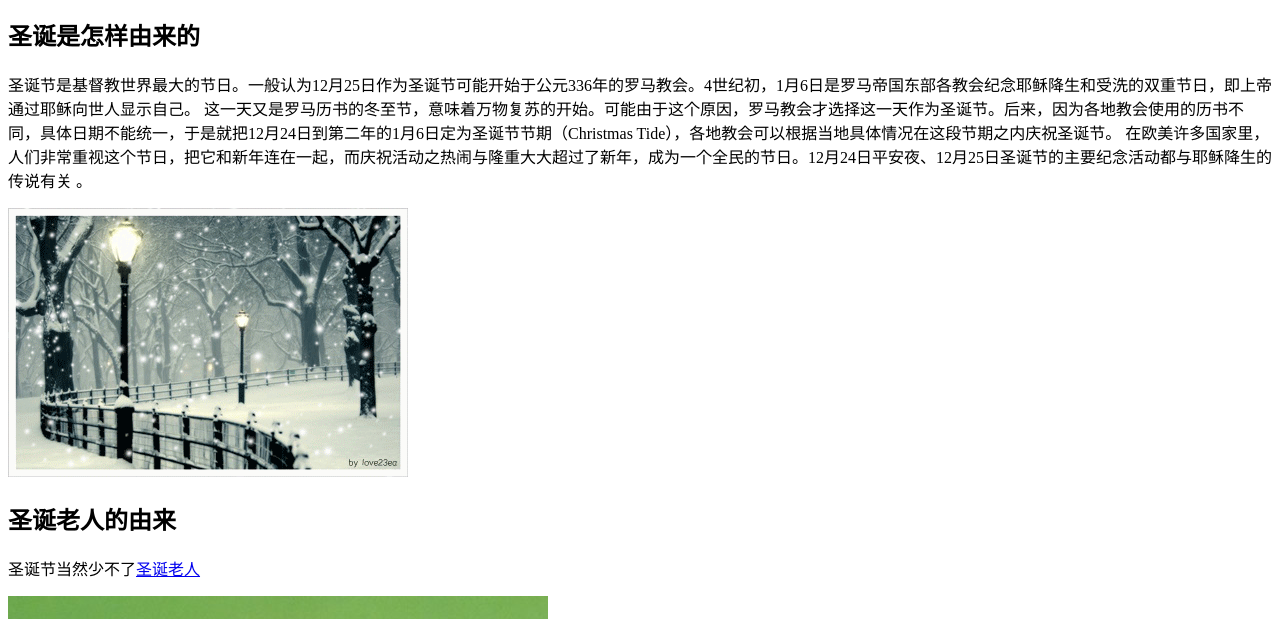
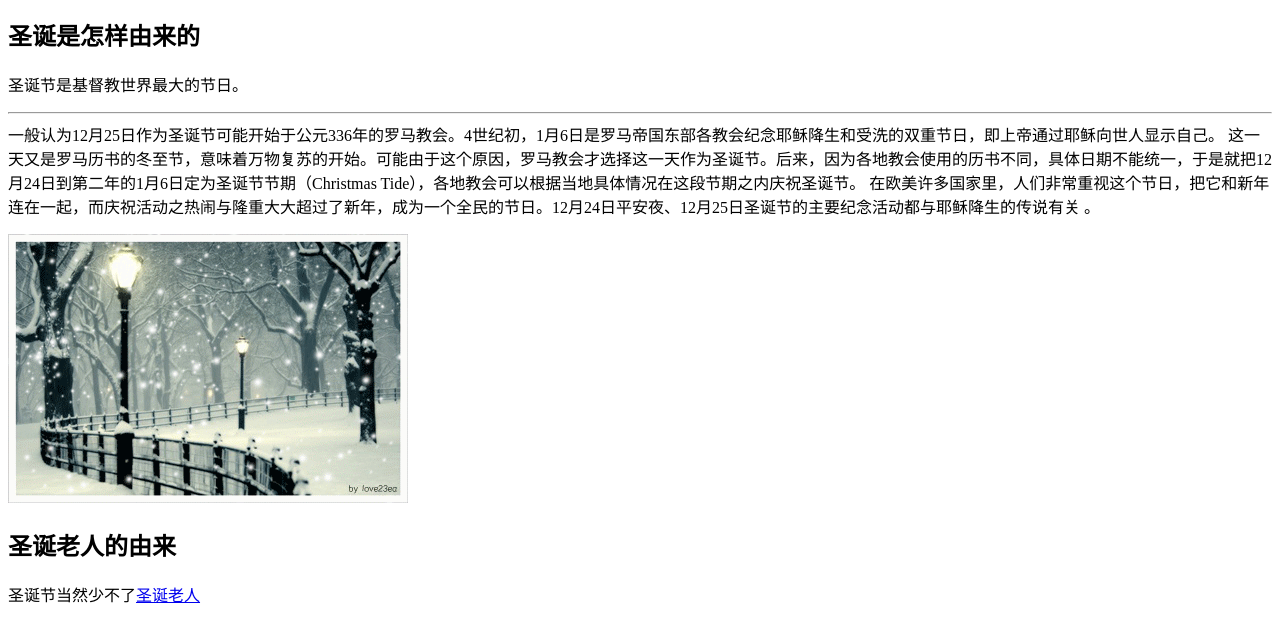
Before and after one commit to aaacat6/study_html-css, a plain HTML site: page day1/SantaClaus.html in a window 1280 px wide. Shown: the part 164-783 px from the top of the page. Drawn offline with Linux system fonts and the light colour scheme.

Commit message:
20220727

```diff
--- a/day1/SantaClaus.html
+++ b/day1/SantaClaus.html
@@ -19,7 +19,8 @@
     <h2>圣诞是怎样由来的</h2>
 
     <p>
-        圣诞节是基督教世界最大的节日。一般认为12月25日作为圣诞节可能开始于公元336年的罗马教会。4世纪初，1月6日是罗马帝国东部各教会纪念耶稣降生和受洗的双重节日，即上帝通过耶稣向世人显示自己。
+        圣诞节是基督教世界最大的节日。<br>
+        <hr>一般认为12月25日作为圣诞节可能开始于公元336年的罗马教会。4世纪初，1月6日是罗马帝国东部各教会纪念耶稣降生和受洗的双重节日，即上帝通过耶稣向世人显示自己。
         这一天又是罗马历书的冬至节，意味着万物复苏的开始。可能由于这个原因，罗马教会才选择这一天作为圣诞节。后来，因为各地教会使用的历书不同，具体日期不能统一，于是就把12月24日到第二年的1月6日定为圣诞节节期（Christmas
         Tide），各地教会可以根据当地具体情况在这段节期之内庆祝圣诞节。
         在欧美许多国家里，人们非常重视这个节日，把它和新年连在一起，而庆祝活动之热闹与隆重大大超过了新年，成为一个全民的节日。12月24日平安夜、12月25日圣诞节的主要纪念活动都与耶稣降生的传说有关 。
```
Also changed, not shown: aws_study/s3_study/index.html (+2 -2 lines).
